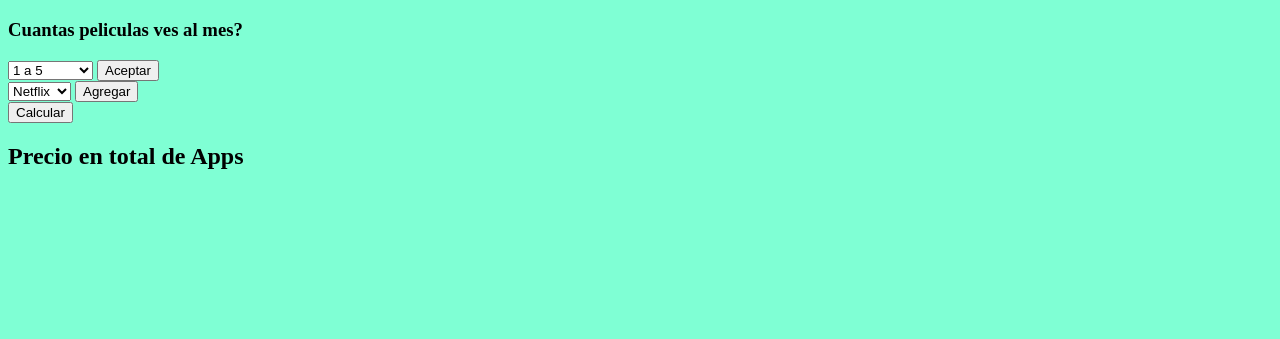
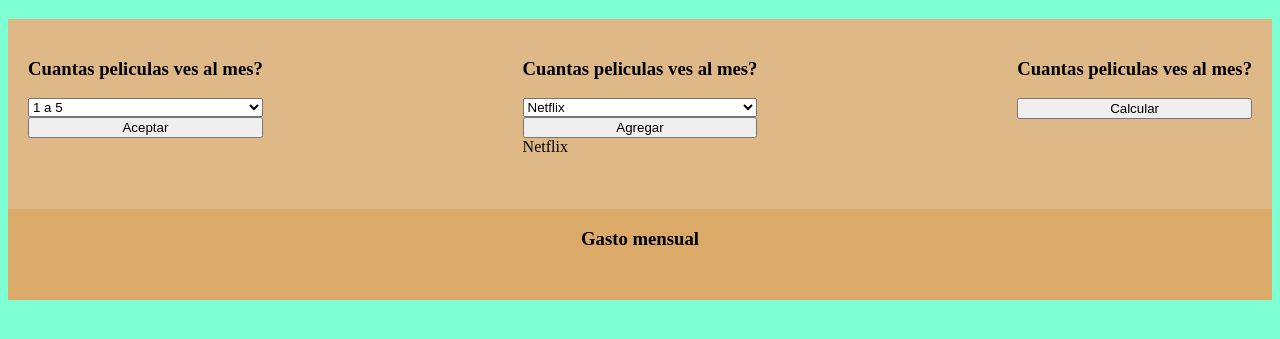
Before and after one commit to andylopezgit/cinevsapp, a plain HTML site: page index.html in a window 1280 px wide. Both pictures are taken after a click on the button "Agregar". Shown: the part 61-400 px from the top of the page. Drawn offline with Linux system fonts and the light colour scheme.

Commit message:
ajuste detalles CSS

```diff
--- a/index.html
+++ b/index.html
@@ -8,8 +8,8 @@
     <title>Cine vs Plataformas</title>
 </head>
 <body>
-    <main>
-        <header class="header">
+    <main class="main">
+        <header>
             <h1 id="title1">Que es mas Economico?</h2>
         </header>
         <section id="mainSection">
@@ -24,20 +24,25 @@
                 <button id="movieButton">Aceptar</button>
             </article>
             <article id="apps">
+                <h3>Cuantas peliculas ves al mes?</h3>
                 <select name="appSelector" id="appSelector">
-                    <option value="1">Netflix</option>
+                    <option value="1" name="Netflix">Netflix</option>
                     <option value="2">Prime</option>
                     <option value="3">Disney</option>
                     <option value="4">HBO</option>
                 </select>
                 <button id="addAppsButton">Agregar</button>
+                <span id="selected"></span>
 
             </article>
-            <article id="results">
+            <article id="calc">
+                <h3>Cuantas peliculas ves al mes?</h3>
                 <button id="comparation">Calcular</button>
-                <h2>Precio en total de Apps</h2>
-                <span id="total"></span>
             </article>
+        </section>
+        <section id="results">
+            <h3>Gasto mensual</h3>
+            <p id="total"></p>
         </section>
     </main>
     <script src="script.js"></script>
--- a/script.js
+++ b/script.js
@@ -4,9 +4,44 @@ function selectorRange () {
 };
 
 let numebersApp = []
+let arr = []
+
+function addSelected () {
+    const val = parseInt(document.getElementById('appSelector').value)
+    const sel = document.getElementById('selected')
+
+    switch (val) {
+        case 1:
+            sel.innerText = 'Netflix'
+            arr.push('Netflix')
+            break;
+        case 2:
+            sel.innerText = 'Prime'
+            arr.push('Prime')
+            break;
+        case 3:
+            sel.innerText = 'Disney'
+            arr.push('Disney')
+            break;
+        case 4:
+            sel.innerText = 'HBO'
+            arr.push('HBO')
+            break;
+
+        default:
+            break;
+    }
+
+    return sel.innerText = arr
+};
+
+
 function selectorApps () {
     const apps = document.getElementById('appSelector').value
+
     numebersApp.push(apps)
+    addSelected()
+
     return console.log(numebersApp)
 };
 
--- a/style.css
+++ b/style.css
@@ -1,12 +1,35 @@
 body {
     background-color: aquamarine;
-};
+}
+
+#mainSection {
+    display: flex;
+    flex-direction: row;
+    background-color: burlywood;
+    height: 150px;
+    justify-content: space-between;
+    padding: 20px
+}
+
+#movies {
+    display: flex;
+    flex-direction: column;
+}
+
+#apps {
+    display: flex;
+    flex-direction: column;
+}
+
+#calc {
+    display: flex;
+    flex-direction: column;
+}
 
 #results {
-    color: red;
-};
-
-
-#results h2 {
-    color: red;
-};
+    display: flex;
+    flex-direction: column;
+    justify-content: center;
+    align-items: center;
+    background-color: rgb(219, 169, 104);
+}
```
